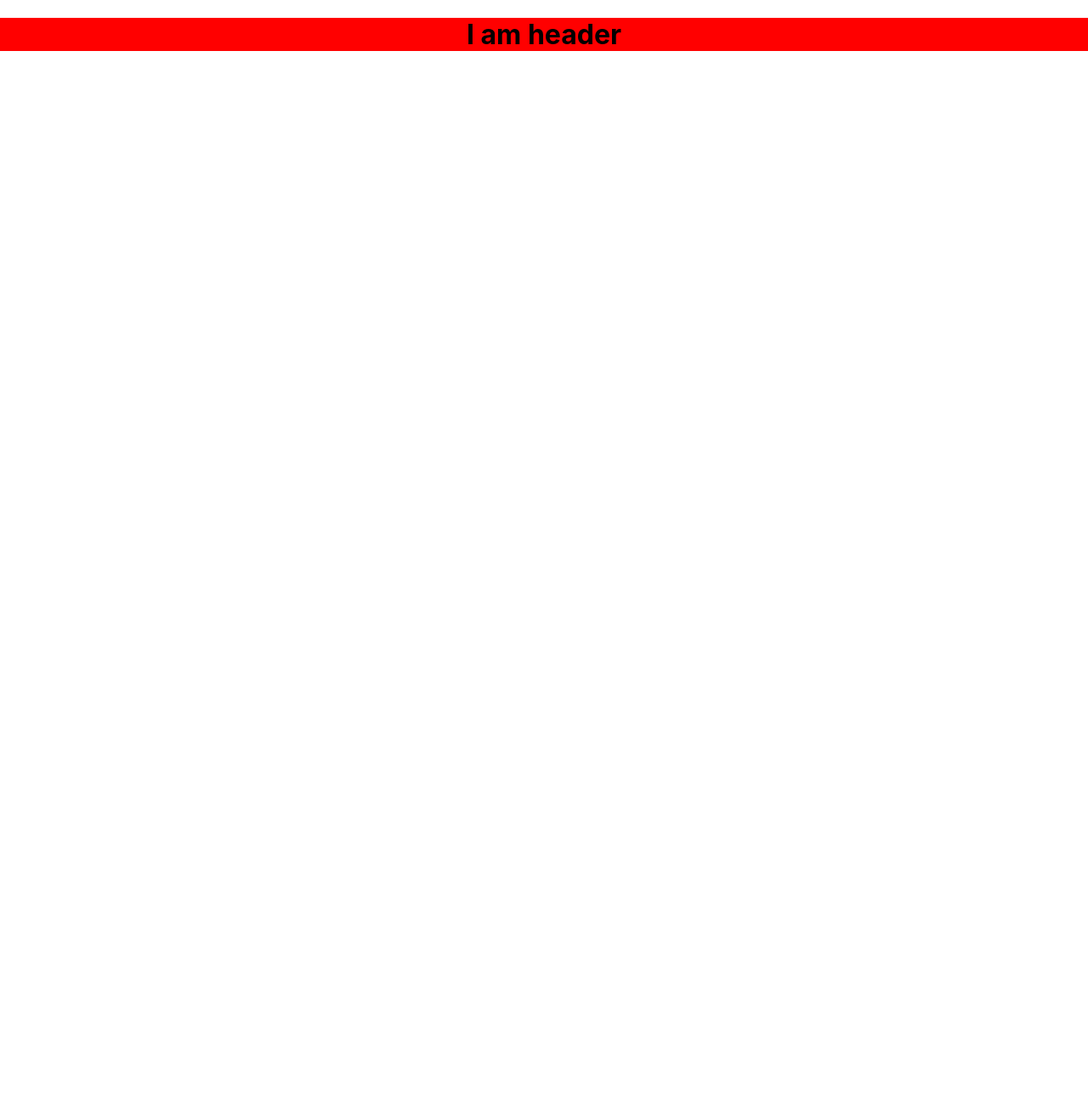
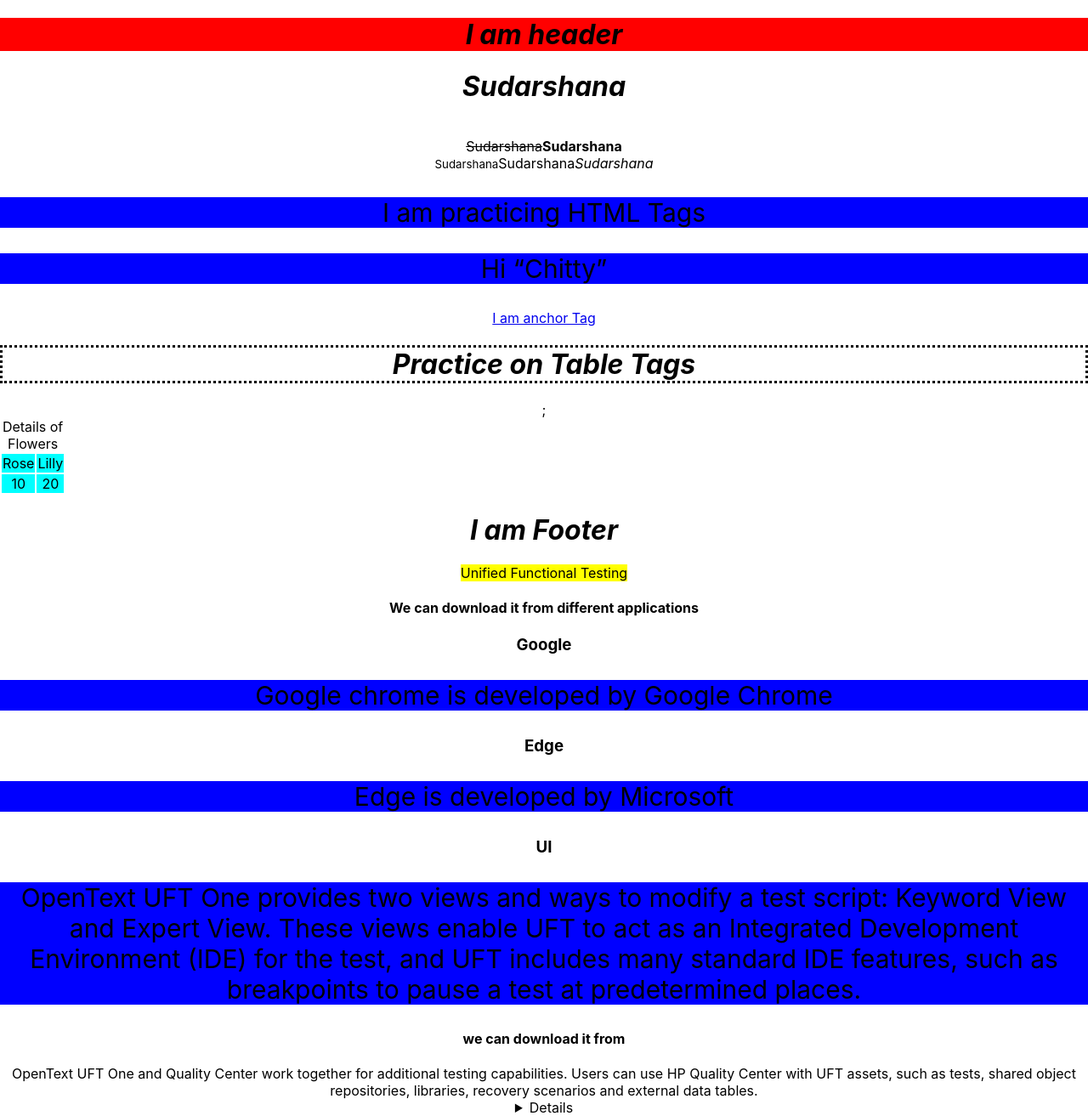
Before and after one commit to hemanthkatam/react-basics, a React (Create React App) app: page / in a window 1280 px wide. Shown: the whole page at 85% size. Before the commit the page ends 800 px from the top, so only its background shows below. Built offline with nearby package versions, Linux system fonts and the light colour scheme.

Commit message:
Second test

```diff
--- a/src/reaact-fundamentals/ReactFundamentals.js
+++ b/src/reaact-fundamentals/ReactFundamentals.js
@@ -1,10 +1,18 @@
 import React from "react";
 import { Header } from "./components/Header/Header";
-
+import { Tags } from "./components/Header/Tags/Tags";
+ import { Table } from "./components/Header/Table";
+//  import { Footer} from ".components/Header/Footer";
+import { Content} from "./components/Content/Content"
+import { Footer} from "./components/Header/Footer";
 export const ReactFundamentals = () => {
   return (
     <div>
       <Header />
+ <Tags />
+      <Table />
+      <Footer />
+      <Content />
     </div>
   );
 };
--- /dev/null
+++ b/src/reaact-fundamentals/components/Content/Content.css
@@ -0,0 +1,6 @@
+.summary,details{
+    background-color: darkmagenta;
+}
+.h3,h4{
+    color:Blue;
+}
--- /dev/null
+++ b/src/reaact-fundamentals/components/Content/Content.js
@@ -0,0 +1,33 @@
+import React from "react";
+
+export const Content =() =>{
+   return( <div>
+        <mark>Unified Functional Testing </mark>
+        {/* <Main>
+            UFT supports keyword and scripting interfaces and features a graphical user interface.It uses the Visual Basic Scripting Edition (VBScript) scripting language to specify a test procedure, and to manipulate the objects and controls of the application under test.
+        </Main> */}
+        <h4> We can download it from different applications</h4>
+        <article>
+            <h3>Google</h3>
+            <p>Google chrome is developed by Google Chrome</p>
+        </article>
+        <article>
+            <h3>Edge</h3>
+            <p>Edge is developed by Microsoft</p>
+        </article>
+        <section>
+            <h3>UI</h3>
+            <p>OpenText UFT One provides two views and ways to modify a test script: Keyword View and Expert View. These views enable UFT to act as an Integrated Development Environment (IDE) for the test, and UFT includes many standard IDE features, such as breakpoints to pause a test at predetermined places.</p>
+        </section>
+        <h4>we can download it from</h4>
+        <summary>
+            OpenText UFT One and Quality Center work together for additional testing capabilities. Users can use HP Quality Center with UFT assets, such as tests, shared object repositories, libraries, recovery scenarios and external data tables.
+        </summary>
+        <details>
+            <p>
+                OpenText UFT One uses VBScript as its scripting language. VBScript supports classes but not polymorphism and inheritance. Compared with Visual Basic for Applications (VBA), VBScript lacks the ability to use some Visual Basic keywords, does not come with an integrated debugger, lacks an event handler, and does not have a forms editor. HP added a debugger, but the functionality is more limited when compared with testing tools that integrate a full-featured IDE, such as those provided with VBA, Java, or VB.NET.
+            </p>
+        </details>
+    </div>
+   )
+}
--- /dev/null
+++ b/src/reaact-fundamentals/components/Header/Footer.js
@@ -0,0 +1,6 @@
+import React from "react";
+
+
+export const Footer = () => {
+  return <h1 className="Footer">I am Footer</h1>;
+};
--- /dev/null
+++ b/src/reaact-fundamentals/components/Header/Table.css
@@ -0,0 +1,16 @@
+.table{
+    border: 1 px solid blue;
+    border-style: dotted;
+}
+.tr,td{
+    background-color: aqua;
+}
+.caption{
+    background-color:pink;
+}
+.h1{
+    background-color: gold;
+}
+/* .div{
+    background-color: deeppink;
+} */
--- /dev/null
+++ b/src/reaact-fundamentals/components/Header/Table.js
@@ -0,0 +1,24 @@
+import React from "react";
+
+ import "./Table.css";
+
+export const Table = () => {
+     return (
+        <div>
+      <h1 className="table tags">Practice on Table Tags</h1>;
+        <table>
+            <caption>Details of Flowers</caption>
+            <tbody>
+            <tr>
+                <td> Rose</td>
+            <td>Lilly</td>
+            </tr>
+            <tr>
+                <td>10</td>
+                <td>20</td>
+            </tr>
+            </tbody>
+        </table>
+     </div>
+    );
+};
--- /dev/null
+++ b/src/reaact-fundamentals/components/Header/Tags/Tags.js
@@ -0,0 +1,23 @@
+import React from "react";
+
+import "./tags.css";
+
+export const Tags = () => {
+//   return <h1 className="basic tags">Practice on HTML Tags</h1>;
+return (
+  <div>
+    <h1>Sudarshana</h1><br/>
+    <del>Sudarshana</del>
+    <strong>Sudarshana</strong>
+    <br/>
+    <small>Sudarshana</small>
+    <underlined>Sudarshana</underlined>
+    <i>Sudarshana</i>
+    <p>I am practicing HTML Tags </p>
+    <p>Hi <q>Chitty</q></p>
+
+    <a href="https://www.google.com/url?sa=i&url=https%3A%2F%2Fwww.shutterstock.com%2Fdiscover%2Ffree-nature-images&psig=AOvVaw29Fe50Cri0ty1vioep6yJ-&ust=1718608160969000&source=images&cd=vfe&opi=89978449&ved=0CBQQjRxqFwoTCJjmn7nI34YDFQAAAAAdAAAAABAE">I am anchor Tag</a>
+
+  </div>
+)
+}
--- /dev/null
+++ b/src/reaact-fundamentals/components/Header/Tags/tags.css
@@ -0,0 +1,3 @@
+h1{
+    font-style: oblique;
+}
```
